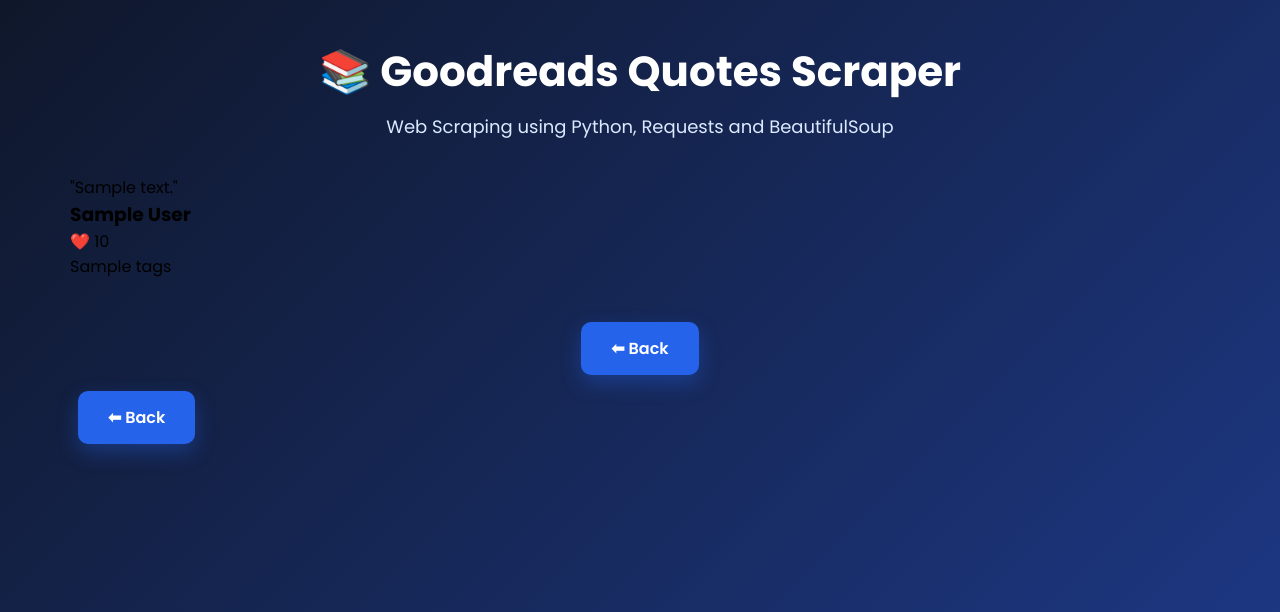
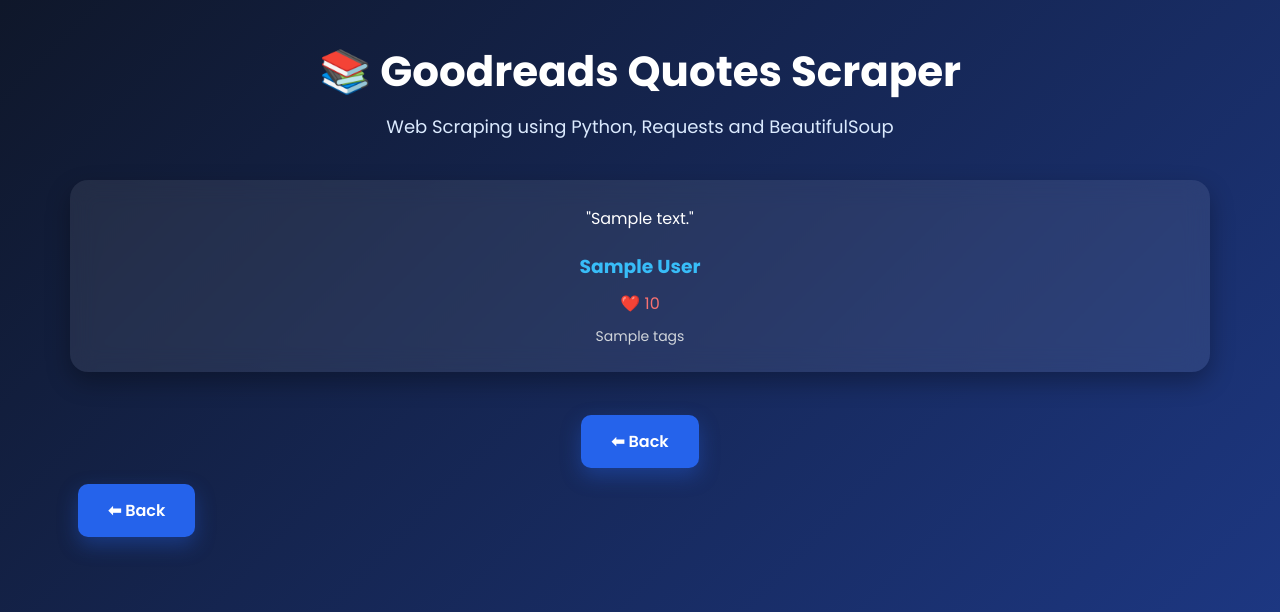
Before and after one commit to Harpreet-kaur19/Flask2, a Flask app: template templates/goodreads.html in a window 1280 px wide. Shown: the top 612 px of the page. Run offline with Flask 3, Linux system fonts and the light colour scheme; the template is opened without the code that fills it: most values are stand-ins (such as "Sample title", 1, 10 or a date in 2020).

Commit message:
Refactor Goodreads CSS for improved styling

```diff
--- a/static/css/goodreads.css
+++ b/static/css/goodreads.css
@@ -250,3 +250,54 @@ tbody tr:hover{
         font-size:14px;
     }
 }
+
+
+
+.quotes-grid{
+    display:grid;
+    grid-template-columns:repeat(auto-fit,minmax(320px,1fr));
+    gap:25px;
+    margin-top:40px;
+}
+
+.quote-card{
+    background:rgba(255,255,255,.08);
+    backdrop-filter:blur(12px);
+    border-radius:18px;
+    padding:25px;
+    text-align:center;
+    box-shadow:0 10px 25px rgba(0,0,0,.3);
+    transition:.3s;
+}
+
+.quote-card:hover{
+    transform:translateY(-8px);
+}
+
+.author-avatar i{
+    font-size:70px;
+    color:#38bdf8;
+    margin-bottom:15px;
+}
+
+.quote-text{
+    font-size:16px;
+    line-height:1.8;
+    margin-bottom:18px;
+    color:#fff;
+}
+
+.quote-card h3{
+    color:#38bdf8;
+    margin-bottom:10px;
+}
+
+.likes{
+    color:#f87171;
+    margin-bottom:10px;
+}
+
+.tags{
+    color:#d1d5db;
+    font-size:14px;
+}
```
